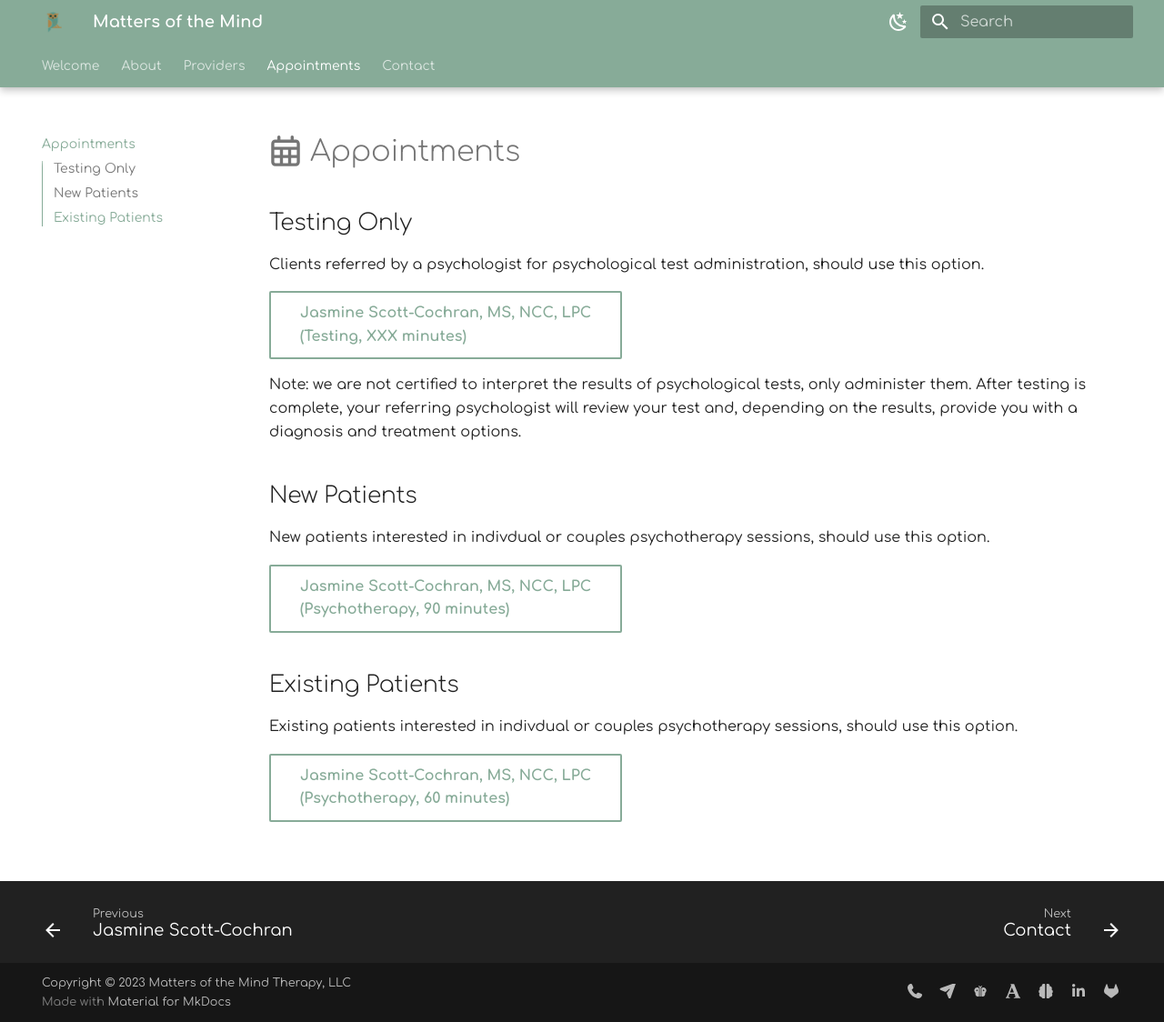
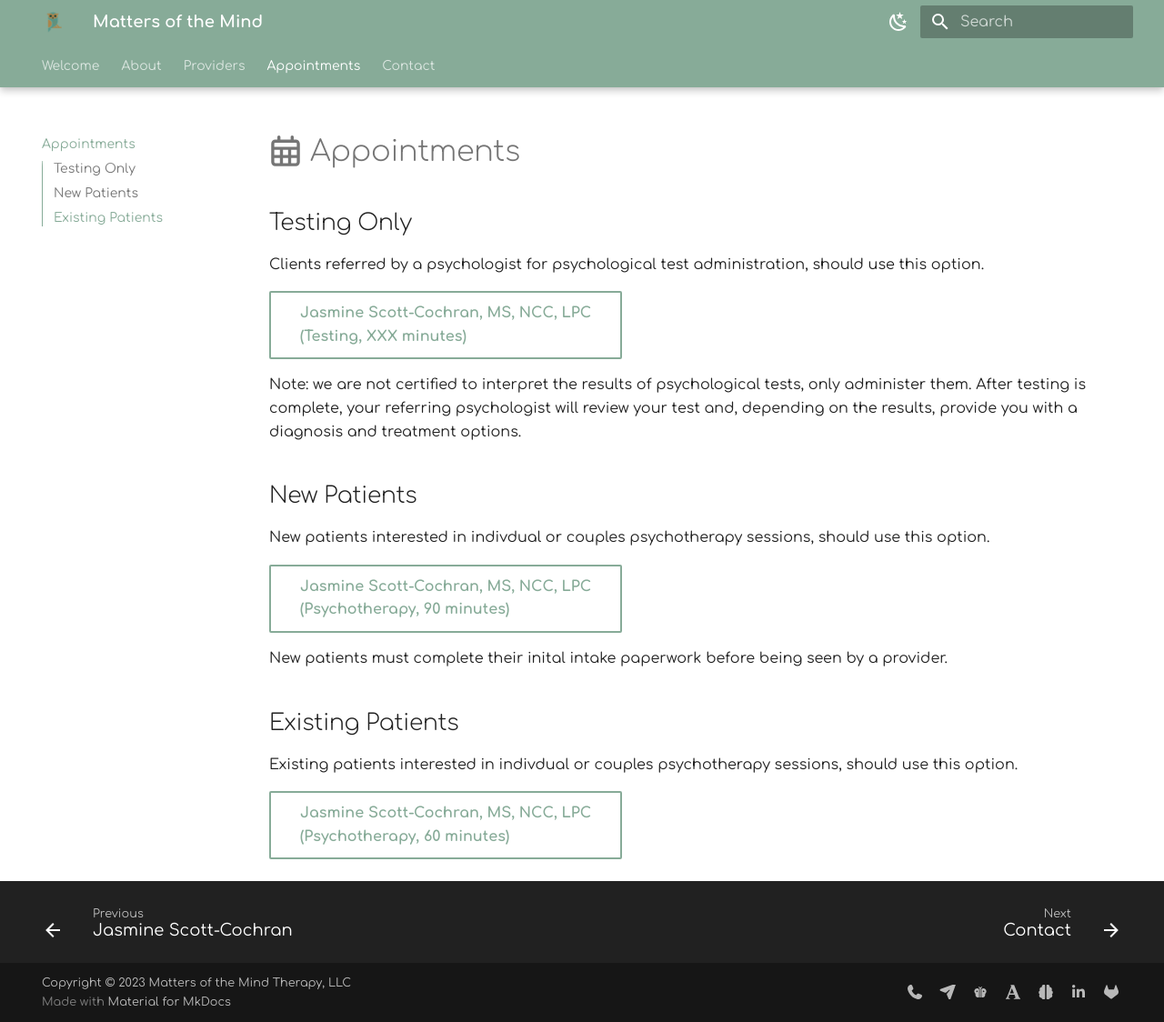
Before and after one commit to motm-therapy/website, an MkDocs documentation site: the page built from docs/appointments.md, in a window 1280 px wide and 1124 px high. Shown: the whole window at 91% size. Built offline with MkDocs 1.6.1 and Material for MkDocs 9.7.7, drawn with Linux system fonts in a browser that asks for light colours.

Commit message:
Update appointments.md

```diff
--- a/docs/appointments.md
+++ b/docs/appointments.md
@@ -16,6 +16,8 @@ New patients interested in indivdual or couples psychotherapy sessions, should u
 
 [Jasmine Scott-Cochran, MS, NCC, LPC<br>(Psychotherapy, 90 minutes)](https://google.com){ .md-button }
 
+New patients must complete their inital intake paperwork before being seen by a provider.
+
 ## Existing Patients
 
 Existing patients interested in indivdual or couples psychotherapy sessions, should use this option.
```
